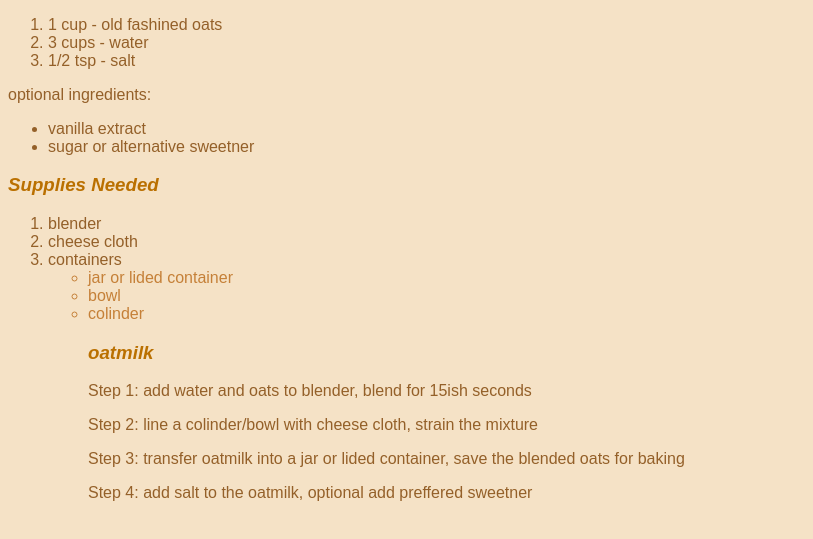
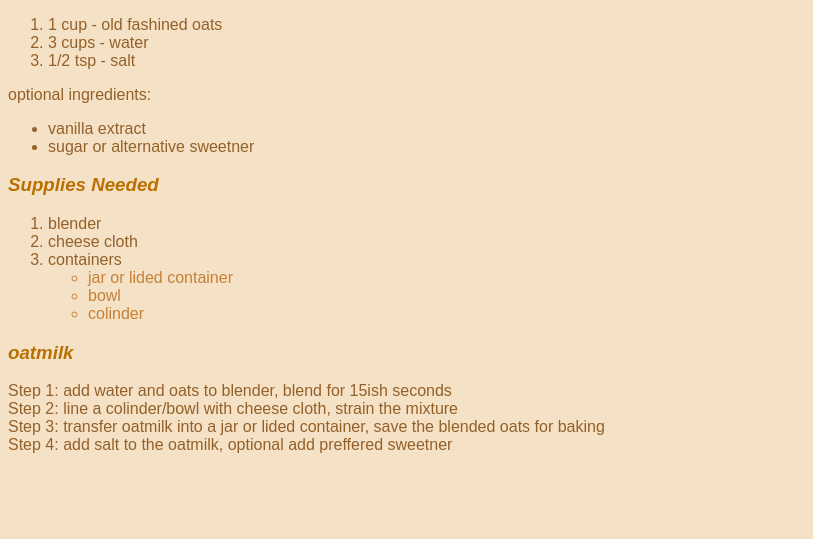
Before and after one commit to tiyamdunstan97/capstone, a plain HTML site: page oat.html in a window 1280 px wide. Shown: the part 105-644 px from the top of the page, without its empty margins (0-813 px from the left). Drawn offline with Linux system fonts and the light colour scheme; a web font is replaced by a local one.

Commit message:
oat error fix

```diff
--- a/oat.html
+++ b/oat.html
@@ -32,7 +32,9 @@
 
                         </li>
                         </ul>
+
                       <h3>Supplies Needed</h3>
+                      <p>
                       <ol>
                         <li>blender</li>
                         <li>cheese cloth</li>
@@ -40,12 +42,15 @@
                             <li>jar or lided container</li>
                             <li>bowl</li>
                             <li>colinder</li>
+                        </ol>
+                </section>
 
+                <section>
                                 <h3>oatmilk</h3>
-                                <P>Step 1: add water and oats to blender, blend for 15ish seconds</P>
-                                <p>Step 2: line a colinder/bowl with cheese cloth, strain the mixture</p>
-                                <p> Step 3: transfer oatmilk into a jar or lided container, save the blended oats for baking</p>
-                                <p>Step 4: add salt to the oatmilk, optional add preffered sweetner</p>
+                               <div> Step 1: add water and oats to blender, blend for 15ish seconds</div>
+                               <div>Step 2: line a colinder/bowl with cheese cloth, strain the mixture</div>
+                               <div>Step 3: transfer oatmilk into a jar or lided container, save the blended oats for baking</div>
+                               <div>Step 4: add salt to the oatmilk, optional add preffered sweetner</div>
 
                  </section>
          </body>
```
